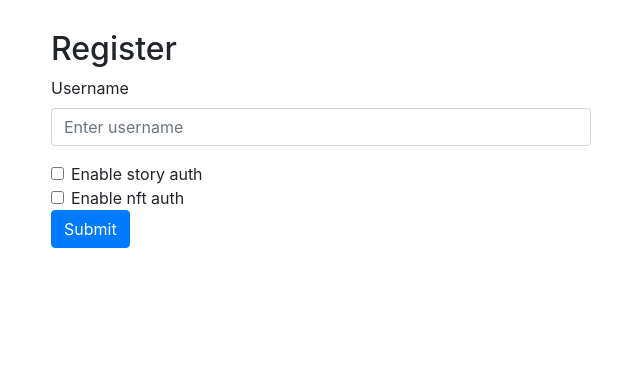
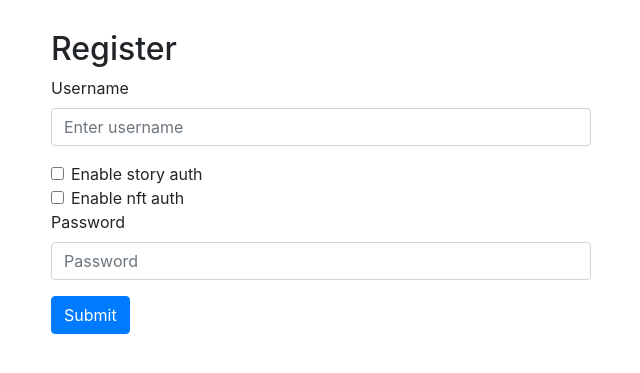
Before and after one commit to TheQwaad/VTB-Api-Hackathon-2024-finals, a Django app: page /register in a window 1280 px wide. Shown: the part 56-429 px from the top of the page, without its empty margins (319-959 px from the left). Run offline with Django 5.2, Linux system fonts and the light colour scheme.

Commit message:
test-register

```diff
--- a/test_auth_app/src/base/serializers/model_serializers.py
+++ b/test_auth_app/src/base/serializers/model_serializers.py
@@ -6,8 +6,8 @@ from django.contrib.auth.hashers import make_password
 class RegisterUserSerializer(serializers.ModelSerializer):
     username = serializers.CharField(max_length=150, allow_null=False, required=True)
     password = serializers.CharField(max_length=50, min_length=4, allow_null=False, required=True)
-    story_auth = serializers.BooleanField(allow_null=True)
-    nft_auth = serializers.BooleanField(allow_null=True)
+    story_auth = serializers.CharField(allow_null=True)
+    nft_auth = serializers.CharField(allow_null=True)
 
     def validate(self, attrs):
         raise ValueError(attrs)
--- a/test_auth_app/src/base/templates/register.html
+++ b/test_auth_app/src/base/templates/register.html
@@ -18,6 +18,10 @@
                     <input type="checkbox" class="form-check-input" id="nft_auth" name="nft_auth">
                     <label class="form-check-label" for="nft_auth">Enable nft auth</label>
                 </div>
+                <div class="form-group">
+                    <label for="password">Password</label>
+                    <input type="password" class="form-control" id="password" name="password" placeholder="Password">
+                </div>
                 <button type="submit" class="btn btn-primary">Submit</button>
             </form>
         </div>
```
